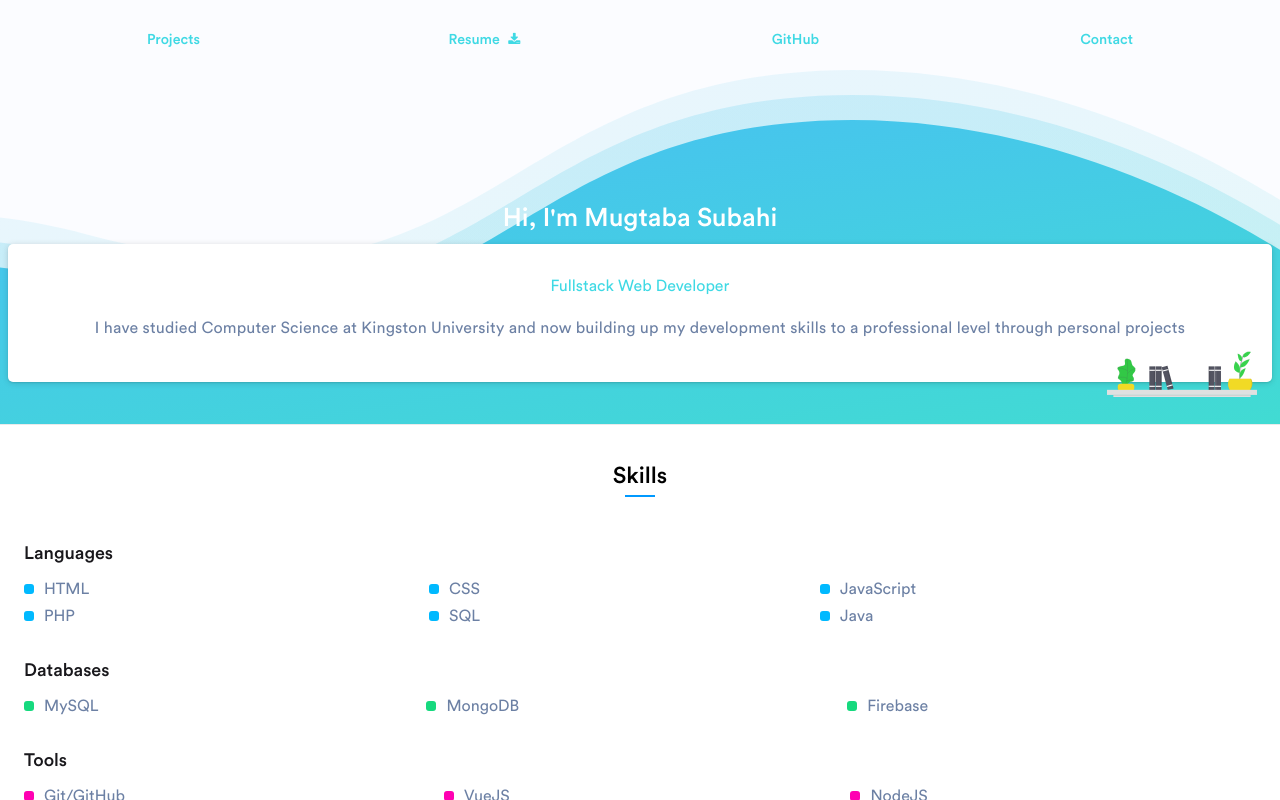
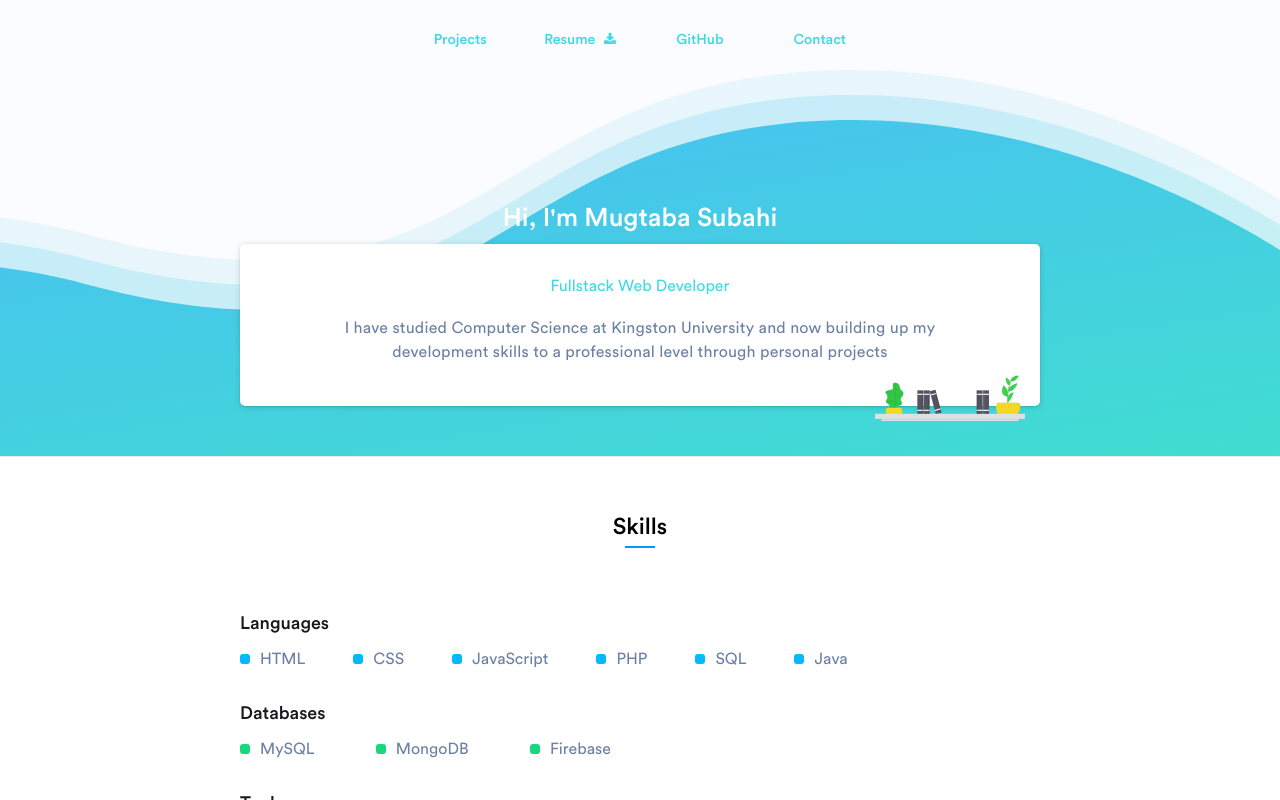
Before and after one commit to mugtaba-subahi/portfolio, a Vue app: page / in a window 1280 px wide. Built offline with nearby package versions, Linux system fonts and the light colour scheme.

Commit message:
finished desktop version but not handled waves

```diff
--- a/src/App.vue
+++ b/src/App.vue
@@ -34,7 +34,6 @@ export default {
 <style lang="less" scoped>
 // Scoped styles
 @import (reference) './styles/index.less';
-
 .root {
   position: relative;
   overflow-x: hidden;
@@ -42,7 +41,7 @@ export default {
 }
 
 .wave {
-  position: absolute;
+  position: fixed;
   z-index: -1;
   width: 180%;
   right: -50px;
--- a/src/components/Contact.vue
+++ b/src/components/Contact.vue
@@ -18,6 +18,7 @@ export default {};
 
 .footer {
   .pad-8;
+  background-color: @soft-grey-color;
   border-top: solid 1px @hard-grey-color;
   text-align: center;
 }
@@ -31,7 +32,7 @@ export default {};
 
 .list {
   &__item {
-    .pad-2;
+    .pad-2--5;
 
     &:before {
       .push-right-3;
--- a/src/components/Introduction.vue
+++ b/src/components/Introduction.vue
@@ -54,4 +54,18 @@ export default {};
     width: 150px;
   }
 }
+
+// -------------------- media queries --------------------
+
+@media @tablet {
+  .introduction-component {
+    display: grid;
+  }
+
+  .card {
+    max-width: 800px;
+    justify-self: center;
+    padding: @size-6 @size-10 @size-8 @size-10;
+  }
+}
 </style>
--- a/src/components/Navigation.vue
+++ b/src/components/Navigation.vue
@@ -1,5 +1,5 @@
 <template>
-  <nav>
+  <nav class="navigation-component">
     <ul class="nav">
       <li class="nav__item"> Projects </li>
       <li class="nav__item nav__item--resume"> Resume </li>
@@ -15,16 +15,22 @@ export default {};
 
 <style lang="less" scoped>
 @import (reference) './../styles/index.less';
+.navigation-component {
+  display: grid;
+  justify-content: center;
+}
 
 .nav {
   .pad-4;
   margin-top: 10px;
   display: grid;
+  max-width: 600px;
   grid-template-columns: repeat(4, 1fr);
   justify-items: center;
 
   &__item {
     .milli;
+    .pad-lr-1;
     color: @light-blue-text-color;
     font-family: 'font-medium';
 
@@ -36,4 +42,14 @@ export default {};
     }
   }
 }
+
+// -------------------- media queries --------------------
+
+@media @tablet {
+  .nav {
+    &__item {
+      .pad-lr-5;
+    }
+  }
+}
 </style>
--- a/src/components/Projects.vue
+++ b/src/components/Projects.vue
@@ -1,18 +1,23 @@
 <template>
-  <section>
+  <section class="project-component">
     <header class="header">
       <h2 class="header__title"> Projects </h2>
       <hr class="header__underline">
     </header>
 
-    <div class="project" v-for="(project, i) in projects" :key="i">
+    <div class="gradients" v-for="(project, i) in projects" :key="i">
+      <div class="project">
         <img class="project__img" :src="project.img" :alt="project.alt">
+        <div class="project__info">
           <h3 class="project__title"> {{ project.title }} </h3>
           <p class="project__description"> {{ project.description }} </p>
           <ul class="list">
             <li class="list__item" v-for="(tech, i) in project.list" :key="i"> {{ tech }} </li>
           </ul>
         </div>
+      </div>
+    </div>
+
   </section>
 </template>
 
@@ -60,29 +65,13 @@ export default {
 
 .header {
   .header;
-  padding-top: @size-10;
+  padding-top: 120px;
+  padding-bottom: 60px;
   background: #fff;
 }
 
-.project {
-  .pad-6;
-  color: white;
-
-  &__img {
-    .push-down-4;
-    border-radius: 3px;
-    box-shadow: 0 5px 20px rgba(86, 18, 142, 0.1), 0 3px 30px rgba(86, 18, 142, 0.2);
-  }
-
-  &__title {
-    .push-down-2;
-    font-family: 'font-medium';
-  }
-
-  &__description {
-    .milli;
-    .push-down-5;
-  }
+.gradients {
+  display: grid;
 
   // Fly Guys
   &:nth-of-type(1) {
@@ -121,7 +110,45 @@ export default {
   }
 }
 
+.project {
+  .pad-6;
+  color: white;
+  width: 100%;
+  max-width: 500px;
+  justify-self: center;
+
+  &__img {
+    .push-down-4;
+    border-radius: 3px;
+    width: 100%;
+    box-shadow: 0 5px 20px rgba(86, 18, 142, 0.1), 0 3px 30px rgba(86, 18, 142, 0.2);
+  }
+
+  &__title {
+    .push-down-2;
+    font-family: 'font-medium';
+  }
+
+  &__description {
+    .milli;
+    .push-down-5;
+  }
+}
+
 .list {
   .list;
 }
+
+// -------------------- media queries --------------------
+
+@media @laptop {
+  .project {
+    .gap-8;
+    margin: 70px;
+    display: grid;
+    grid-template-columns: 1fr 1fr;
+    align-items: center;
+    max-width: 1000px;
+  }
+}
 </style>
--- a/src/components/Skills.vue
+++ b/src/components/Skills.vue
@@ -4,6 +4,8 @@
       <h2 class="header__title"> Skills </h2>
       <hr class="header__underline">
     </header>
+
+    <div class="container">
 
       <div class="wrapper">
         <h3 class="subheading"> Languages </h3>
@@ -24,6 +26,8 @@
         <ul class="list">
           <li class="list__item list__item--tools" v-for="(tool, i) in tools" :key="i"> {{ tool }} </li>
         </ul>
+      </div>
+
     </div>
 
   </section>
@@ -87,4 +91,32 @@ export default {
     }
   }
 }
+
+// -------------------- media queries --------------------
+
+@media @tablet {
+  .list {
+    grid-template-columns: repeat(6, auto);
+  }
+}
+
+@media @laptop {
+  .list {
+    grid-template-columns: repeat(7, auto);
+  }
+
+  .skills-component {
+    display: grid;
+  }
+  .container {
+    width: 800px;
+    justify-self: center;
+  }
+}
+
+@media @desktop {
+  .list {
+    grid-template-columns: repeat(9, auto);
+  }
+}
 </style>
--- a/src/styles/general.less
+++ b/src/styles/general.less
@@ -1,5 +1,5 @@
 .header {
-  .pad-tb-7;
+  .pad-tb-10;
 
   &__title {
     .tera;
@@ -30,4 +30,14 @@
       border-radius: 3px;
     }
   }
+
+  @media @tablet {
+    grid-template-columns: repeat(5, auto);
+  }
+  @media @laptop {
+    grid-template-columns: repeat(4, auto);
+  }
+  @media @desktop {
+    grid-template-columns: repeat(5, auto);
+  }
 }
```
Lines whose indentation alone changed are shown as unchanged.
